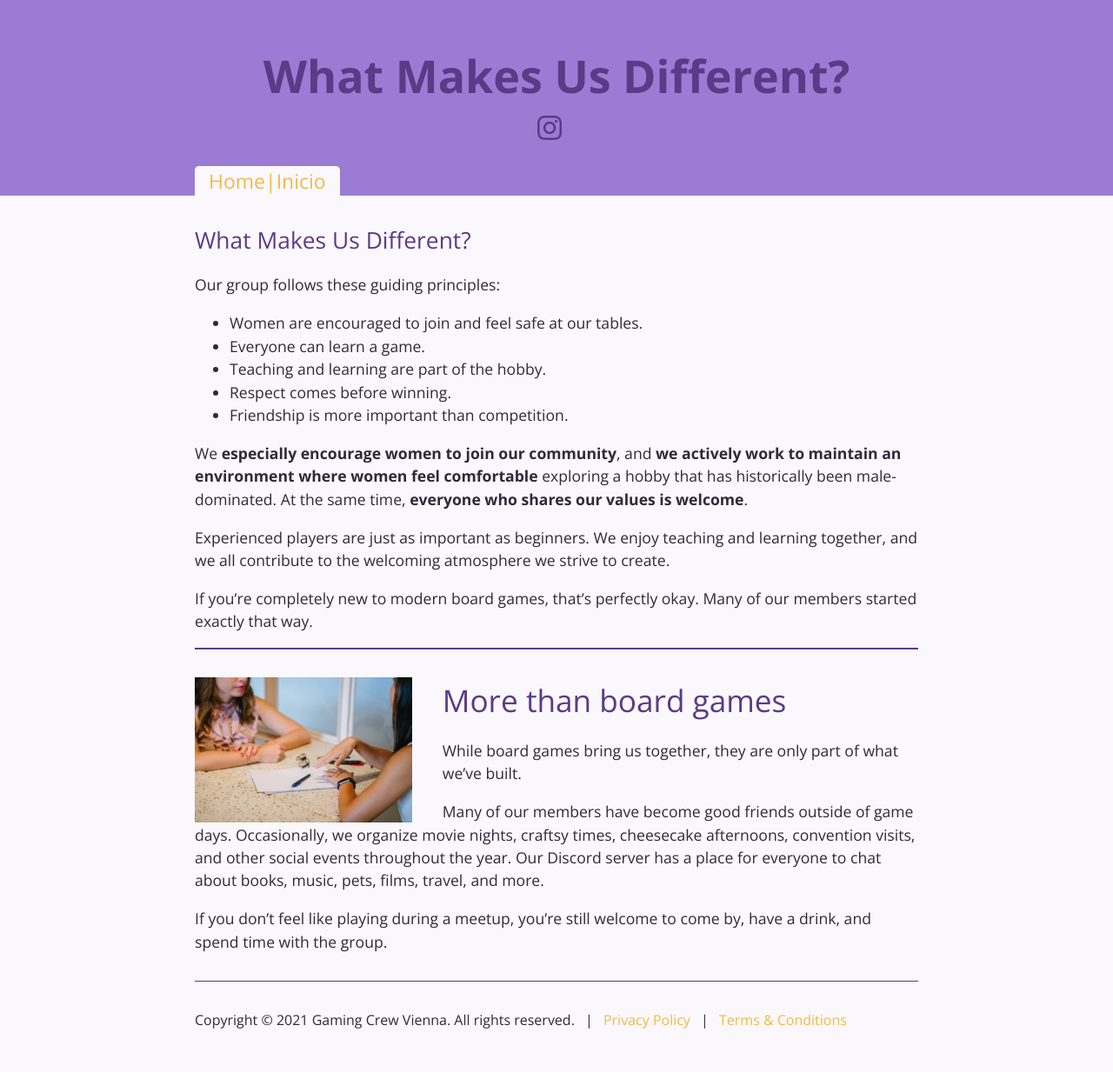
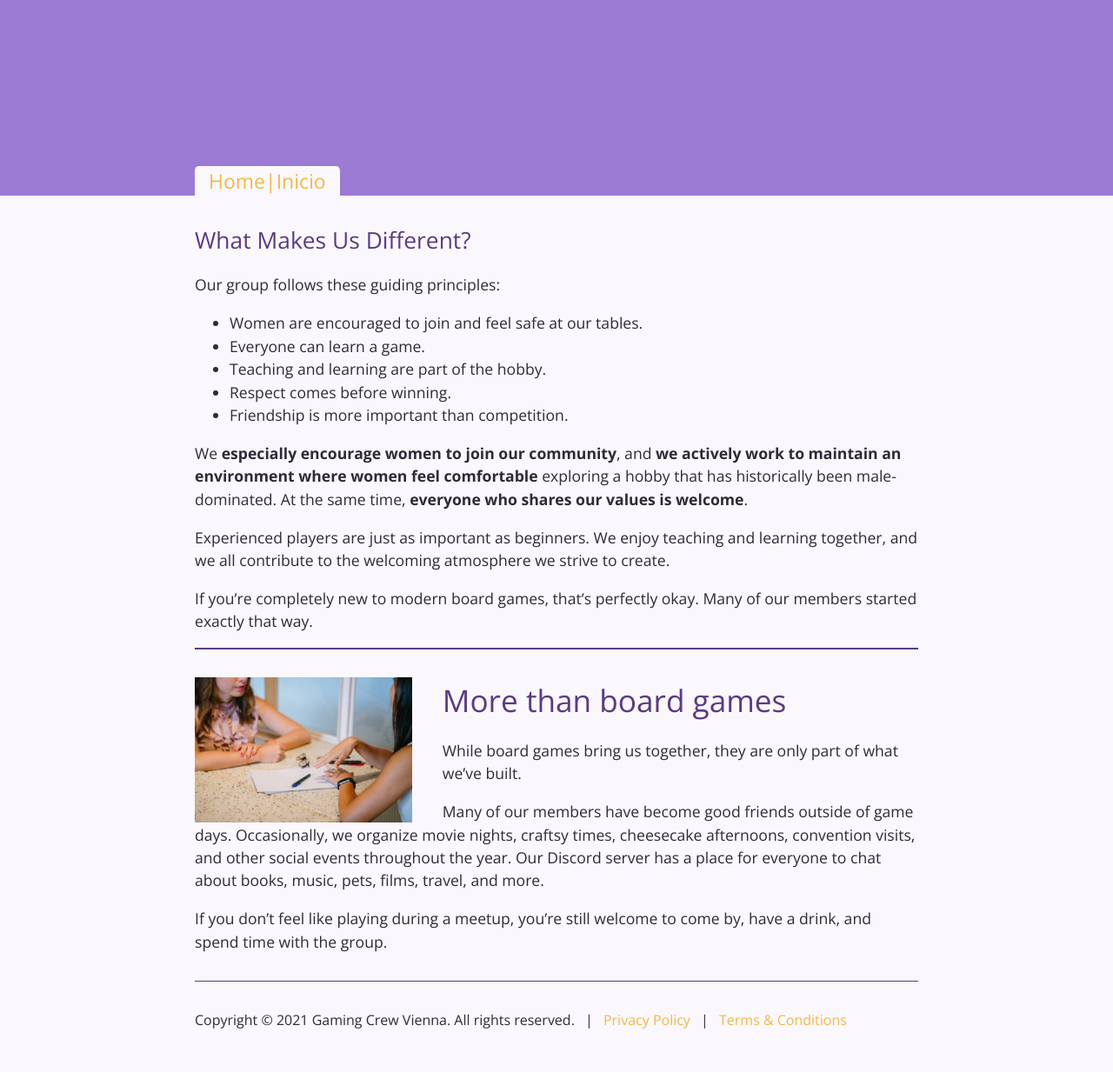
Before and after one commit to vnmorah/gamingcrew.vienna, a Jekyll site: the page built from index.md, in a window 1280 px wide. Shown: the whole page at 87% size. Built offline with Jekyll 4.4.1, drawn with Linux system fonts in a browser that asks for light colours; our own code applies the rules of GitHub Pages for plain Markdown files.

Commit message:
Update variables.scss

```diff
--- a/_sass/variables.scss
+++ b/_sass/variables.scss
@@ -3,7 +3,7 @@ $large-breakpoint: 64em !default;
 $medium-breakpoint: 42em !default;
 
 // Colors
-$header-heading-color: #5B3A86 !default;
+$header-heading-color: #9C7BD5 !default;
 $header-bg-color: #9C7BD5 !default;
 $header-bg-color-secondary: #DCCEF9 !default;
 $body-background-color: #FAF8FC !default;
```
